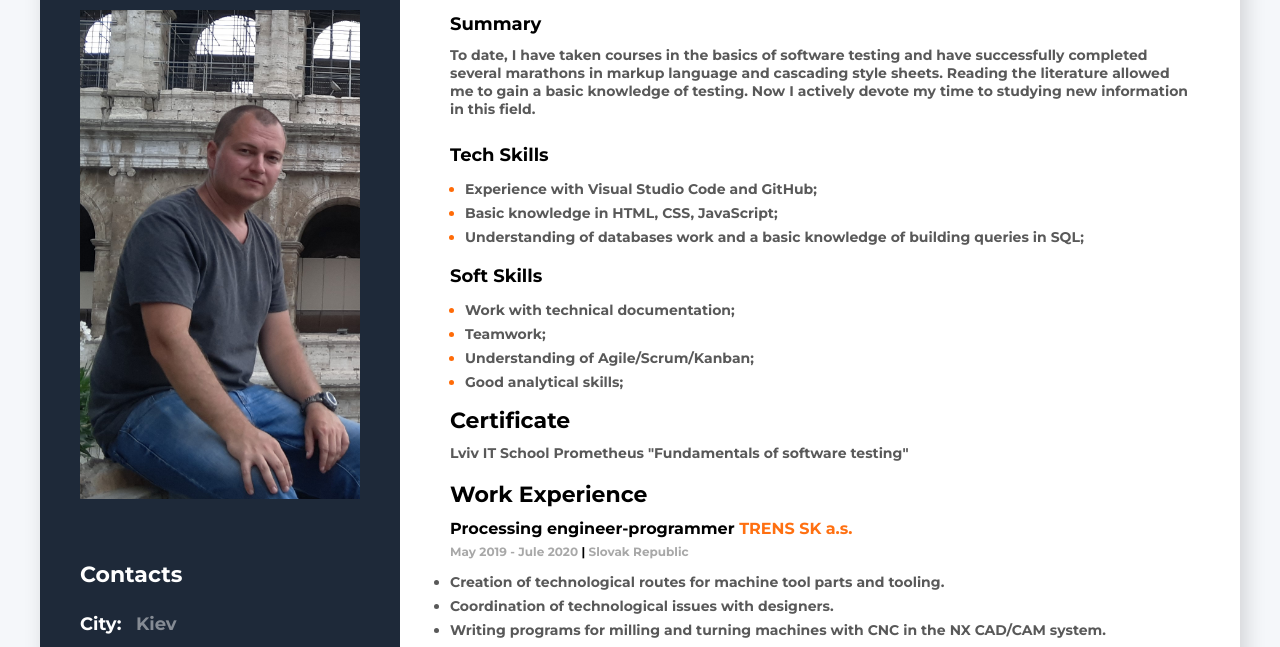
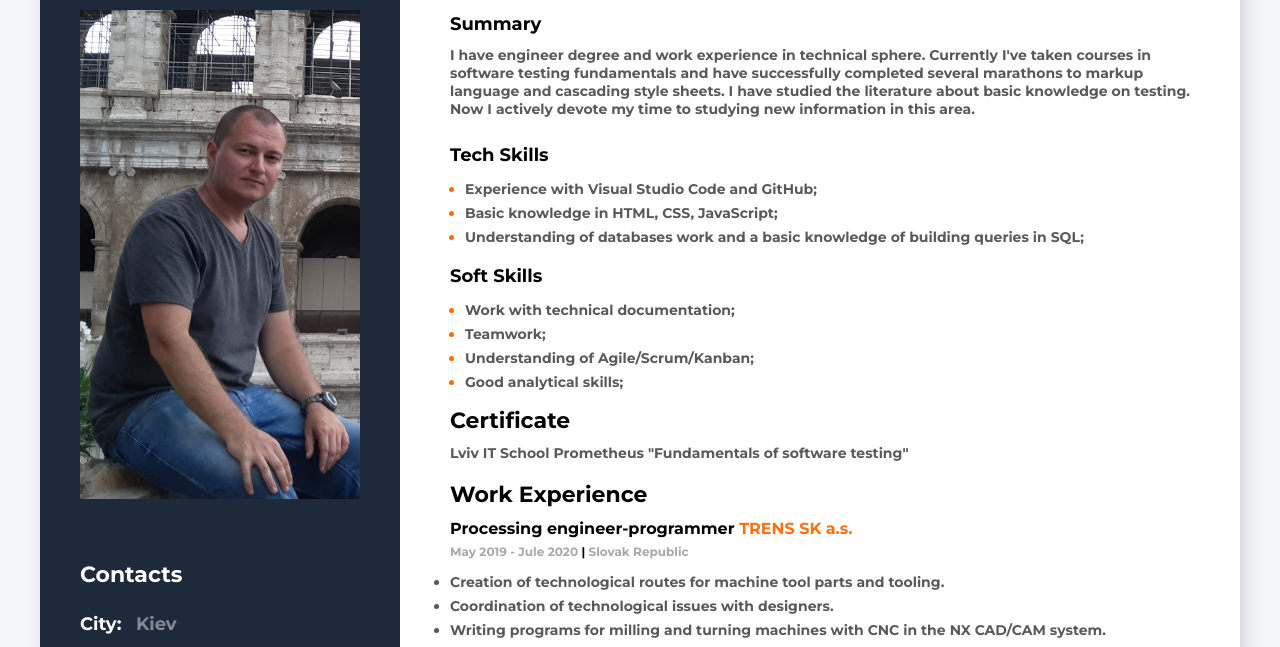
Before and after one commit to Ihor-Kaz/For_IT, a plain HTML site: page index.html in a window 1280 px wide. Shown: the part 130-777 px from the top of the page. Drawn offline with Linux system fonts and the light colour scheme.

Commit message:
Update index.html

```diff
--- a/index.html
+++ b/index.html
@@ -94,11 +94,12 @@
           <h1 class="name">Ihor Kazachkov</h1>
           <h3 class="tech-skills-title">Summary</h3>
           <p class="discription">
-            To date, I have taken courses in the basics of software testing and
-            have successfully completed several marathons in markup language and
-            cascading style sheets. Reading the literature allowed me to gain a
-            basic knowledge of testing. Now I actively devote my time to
-            studying new information in this field.
+            I have engineer degree and work experience in technical sphere.
+            Currently I've taken courses in software testing fundamentals and
+            have successfully completed several marathons to markup language and
+            cascading style sheets. I have studied the literature about basic
+            knowledge on testing. Now I actively devote my time to studying new
+            information in this area.
           </p>
         </div>
 
```
